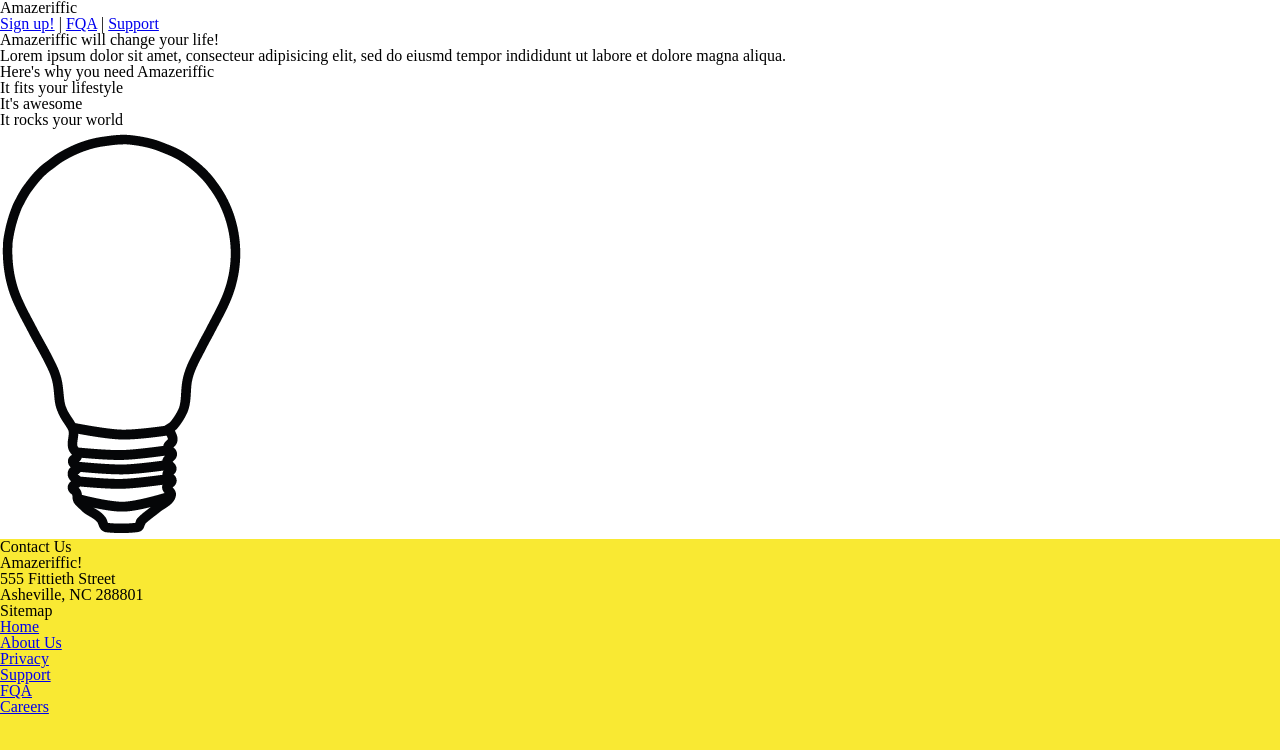
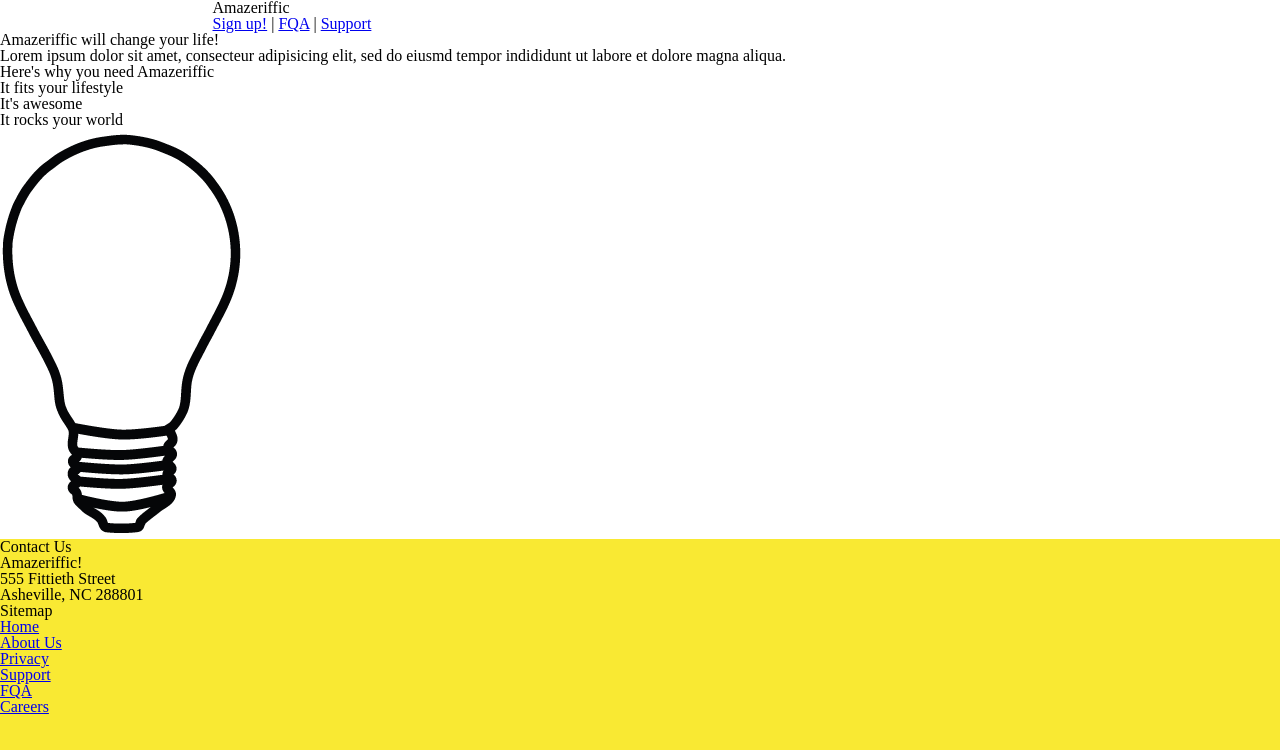
Before and after one commit to BytingBucs2-0/JBoisrond_Amazeriffic, a plain HTML site: page index.html in a window 1280 px wide. Drawn offline with Linux system fonts and the light colour scheme.

Commit message:
Add a container class to the header, and the css.file

```diff
--- a/index.html
+++ b/index.html
@@ -8,13 +8,14 @@
 
 	<body>
 		<header>
+			<div class="container">
 				<h1>Amazeriffic</h1>
 				<nav>
 					<a href="#">Sign up!</a> |
 					<a href="#">FQA</a> |
-
 					<a href="#">Support</a>
 				</nav>
+			</div>
 		</header>
 
 		<main>
--- a/style.css
+++ b/style.css
@@ -1,9 +1,14 @@
+body {
+	background: #f9e933
+}
+
 header, main, footer {
 	min-width: 855px;
 }
 
-body {
-	background: #f9e933
+header .container, main .container, footer .container {
+	max-width: 855px;
+	margin: auto;
 }
 
 header, main, footer {
```
Lines whose indentation alone changed are shown as unchanged.
